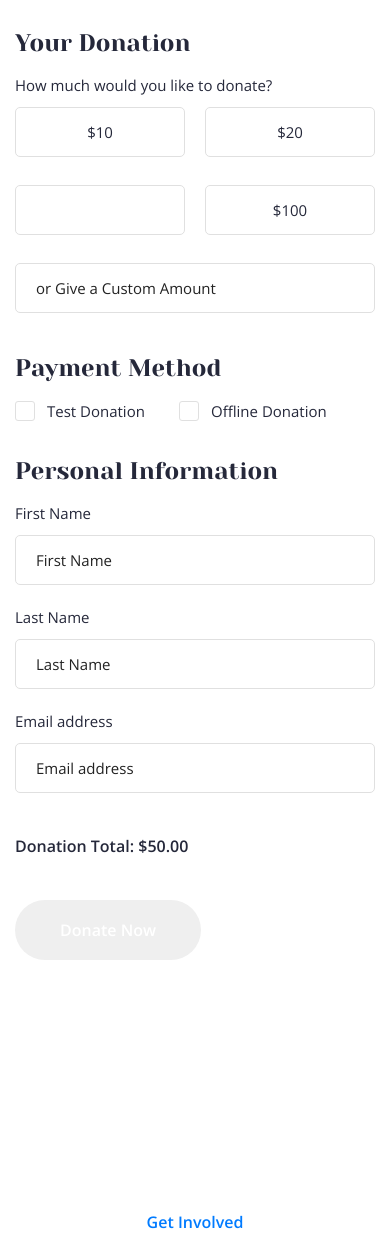
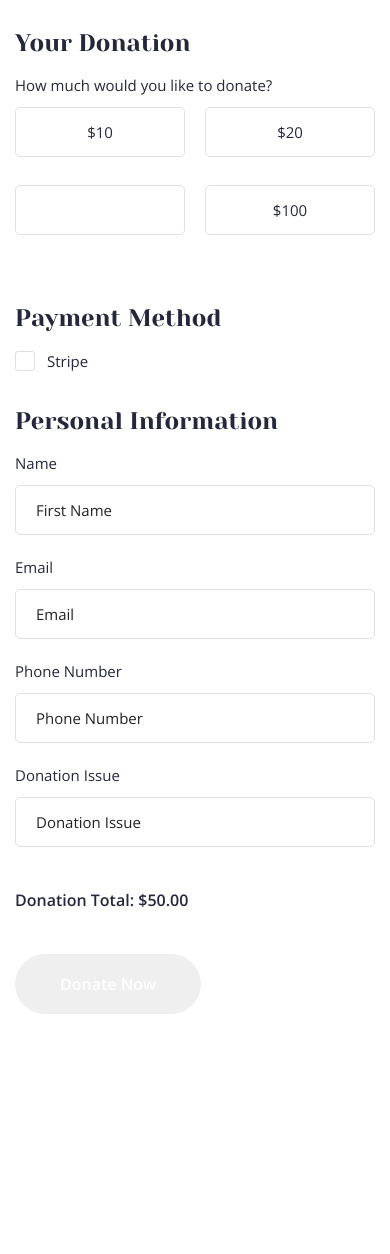
Before and after one commit to sanscript-tech/orphan_support-php, a PHP site: page /success/client/html/donate.html in a window 390 px wide. Shown: the part 1029-2283 px from the top of the page. Run offline with PHP 8.4, Linux system fonts and the light colour scheme; some libraries are stand-ins or nearby versions.

Commit message:
Finished setting up payment

```diff
--- a/client/html/donate.html
+++ b/client/html/donate.html
@@ -16,6 +16,8 @@
 
 <link rel="shortcut icon" href="../assets/images/favicon.png" type="image/x-icon">
 <link rel="icon" href="../assets/images/favicon.png" type="image/x-icon">
+
+<script src="https://js.stripe.com/v3/"></script>
 
 <!-- Responsive -->
 <meta http-equiv="X-UA-Compatible" content="IE=edge">
@@ -252,26 +254,30 @@
                     <div class="form-column col-lg-6 col-md-12 col-sm-12">
                     	<div class="inner">
                         	<div class="donate-form">
-                                <form method="post" action="http://html.commonsupport.xyz/2019/loveus/contact.html">
+                                <form
+                                    method="post"
+                                    id="donation-form"
+                                    onsubmit="event.preventDefault(); handlePayment();"
+                                >
                                     <h3>Your Donation</h3>
 
                                     <div class="form-group">
                                         <div class="field-label">How much would you like to donate?</div>
                                         <div class="select-amount clearfix">
-                                            <div class="select-box"><input type="radio" name="payment-group" id="radio-one"><label for="radio-one">$10</label></div>
-                                            <div class="select-box"><input type="radio" name="payment-group" id="radio-two"><label for="radio-two">$20</label></div>
-                                            <div class="select-box"><input type="radio" name="payment-group" id="radio-three" checked><label for="radio-three">$50</label></div>
-                                            <div class="select-box"><input type="radio" name="payment-group" id="radio-four"><label for="radio-four">$100</label></div>
+                                            <div class="select-box"><input type="radio" name="donatedAmount" id="radio-one" value="10.00"><label for="radio-one">$10</label></div>
+                                            <div class="select-box"><input type="radio" name="donatedAmount" id="radio-two" value="20.00"><label for="radio-two">$20</label></div>
+                                            <div class="select-box"><input type="radio" name="donatedAmount" id="radio-three" value="50.00" checked><label for="radio-three">$50</label></div>
+                                            <div class="select-box"><input type="radio" name="donatedAmount" id="radio-four" value="100.00"><label for="radio-four">$100</label></div>
                                         </div>
-                                        <div class="input-box"><input type="text" name="other-payment" value="" placeholder="or Give a Custom Amount"></div>
+                                        <!-- <div class="input-box"><input type="text" name="other-payment" value="" placeholder="or Give a Custom Amount"></div> -->
                                     </div>
 
                                     <div class="method">
                                         <h3>Payment Method</h3>
                                         <div class="form-group">
                                             <div class="clearfix">
-                                            	<div class="radio-block"><input type="radio" id="radio-1" name="method"><label for="radio-1">Test Donation</label></div>
-                                                <div class="radio-block"><input type="radio" id="radio-2" name="method"><label for="radio-2">Offline Donation</label></div>
+                                            	<div class="radio-block"><input type="radio" id="radio-1" name="method"><label for="radio-1">Stripe </label></div>
+                                                <!-- <div class="radio-block"><input type="radio" id="radio-2" name="method"><label for="radio-2">Offline Donation</label></div> -->
                                             </div>
                                         </div>
                                     </div>
@@ -281,17 +287,21 @@
 
                                         <div class="row clearfix">
                                             <div class="form-group col-lg-6 col-md-6 col-sm-12">
-                                                <div class="field-label">First Name</div>
-                                                <input type="text" name="field-name" value="" placeholder="First Name" required>
+                                                <div class="field-label"> Name</div>
+                                                <input type="text" name="donaterName" value="" placeholder="First Name" required>
                                             </div>
                                             <div class="form-group col-lg-6 col-md-6 col-sm-12">
-                                                <div class="field-label">Last Name</div>
-                                                <input type="text" name="field-name" value="" placeholder="Last Name">
+                                                <div class="field-label">Email</div>
+                                                <input type="email" name="donaterEmail" value="" placeholder="Email">
                                             </div>
 
                                             <div class="form-group col-lg-12 col-md-12 col-sm-12">
-                                                <div class="field-label">Email address</div>
-                                                <input type="email" name="field-name" value="" placeholder="Email address" required>
+                                                <div class="field-label">Phone Number</div>
+                                                <input type="text" name="donaterPhoneNumber" value="" placeholder="Phone Number" required>
+                                            </div>
+                                            <div class="form-group col-lg-12 col-md-12 col-sm-12">
+                                                <div class="field-label">Donation Issue</div>
+                                                <input type="text" name="donaterIssue" value="" placeholder="Donation Issue" required>
                                             </div>
 
                                             <div class="form-group col-lg-12 col-md-12 col-sm-12">
@@ -459,7 +469,38 @@
 <script src="../assets/js/lazyload.js"></script>
 <script src="../assets/js/scrollbar.js"></script>
 <script src="../assets/js/script.js"></script>
+<script type="text/javascript">
+    // Create an instance of the Stripe object with your publishable API key
+    var stripe = Stripe('pk_test_51HiN7yLWgkx67UK7j1ZYbumAuYQxjLSsCxlF9JIbsUNJv0axIuB8id6PIJYtVBO6EKGrOB2EBKsCQh4am9k4nXxD00Ot3CVaIc');
 
+
+    function handlePayment() {
+        //var formData = new FormData(document.getElementById('donation-form'));
+        var formData = JSON.stringify($('#donation-form').serializeArray());
+        fetch('http://127.0.0.1/work/orphan_support-php/server/donations.php', {
+                method: 'POST',
+                headers: {'Content-Type': 'application/json'},
+                body: formData
+            })
+            .then(function(response) {
+                return response.json();
+            })
+            .then(function(session) {
+                return stripe.redirectToCheckout({ sessionId: session.id });
+            })
+            .then(function(result) {
+                // If `redirectToCheckout` fails due to a browser or network
+                // error, you should display the localized error message to your
+                // customer using `error.message`.
+                if (result.error) {
+                alert(result.error.message);
+                }
+            })
+            .catch(function(error) {
+                console.error('Error:', error);
+            });
+    }
+  </script>
 </body>
 
 <!-- Mirrored from html.commonsupport.xyz/2019/loveus/donate.html by HTTrack Website Copier/3.x [XR&CO'2014], Sun, 25 Oct 2020 16:03:26 GMT -->
```
Also changed, not shown: config.php (+4 -5 lines), server/Payment.php (deleted, +0 -29 lines), server/donations.php (+67 -9 lines).
